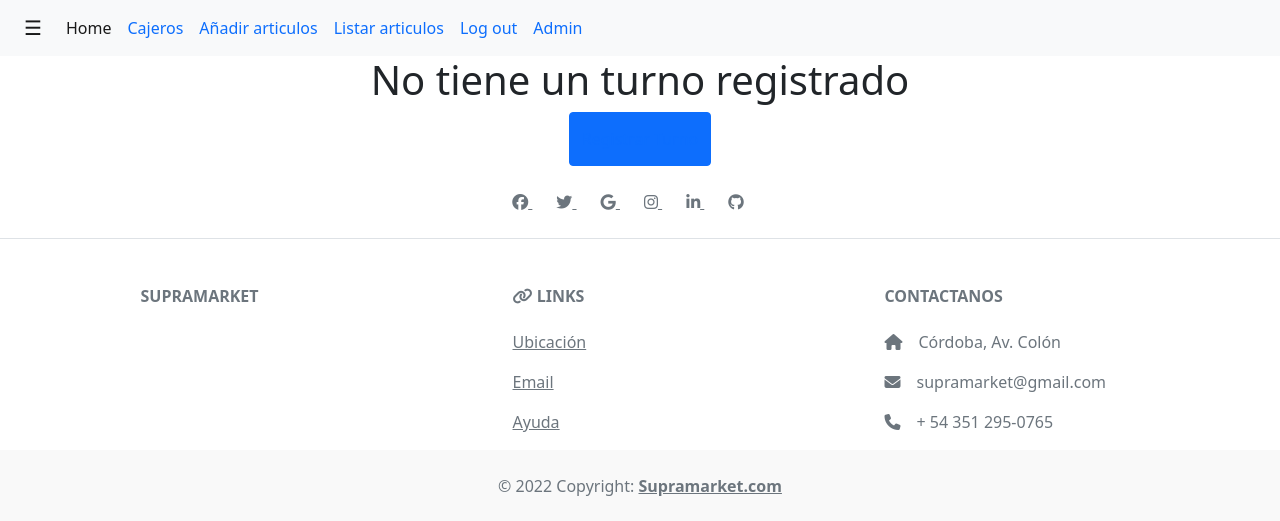
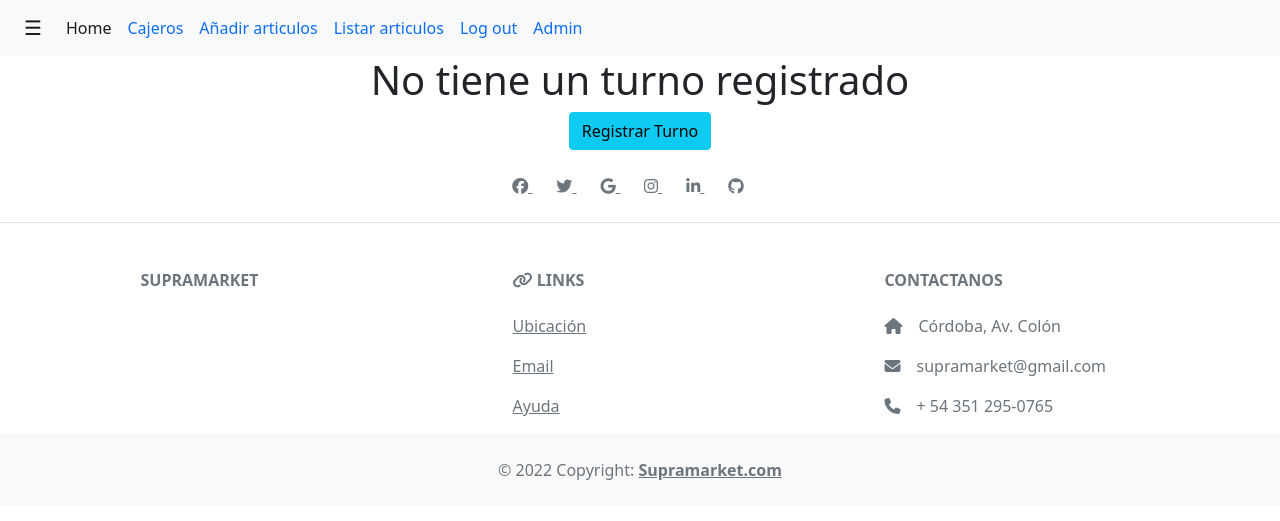
Before and after one commit to Franco-Ball/ProyectoIntegradorSupermarket, a Django app: page /cajeros/base/ in a window 1280 px wide. Shown: the top 521 px of the page. Run offline with Django 4.2, Linux system fonts and the light colour scheme; the visitor is signed in with stand-in values (Sample User, id 1); data that the repository does not hold is empty; some libraries are stand-ins or nearby versions.

Commit message:
actualization of requirements

```diff
--- a/conf/confApp/views.py
+++ b/conf/confApp/views.py
@@ -57,7 +57,7 @@ def cajeros_view(request):
         activo = len(list(Turnos.objects.all().filter(cajero__usuario=request.user , turno_activo = True).values())) > 0
         print(activo)
         #activo = True
-        return render(request, 'cajeros/base.html', {'form': form, 'activo':activo})
+        return render(request, 'cajeros/base.html', {'form': form, 'activo':activo, 'sucursal':sucursal})
     else:
         return redirect('http://127.0.0.1:8000/accounts/login/')
 
--- a/conf/templates/cajeros/base.html
+++ b/conf/templates/cajeros/base.html
@@ -98,7 +98,8 @@
       {% else %}
       <center>
         <h1>No tiene un turno registrado</h1>
-      <button class="btn btn-primary"><a href="http://127.0.0.1:8000/turnos/" class="nav-link align-middle px-0">Registrar Turno</a></button>
+
+        <a href="http://127.0.0.1:8000/turnos/" class="btn btn-info" role="button">Registrar Turno</a>
       </center>
       {%endif%}
       {% include 'footer.html' %}
```
Also changed, not shown: conf/media/images/Screenshot_from_2022-11-30_20-47-52.png (added), conf/media/images/Screenshot_from_2022-12-01_22-08-11.png (added), conf/media/images/Screenshot_from_2022-12-01_22-20-54.png (added), conf/media/images/UML_Supermercado.png (added).
